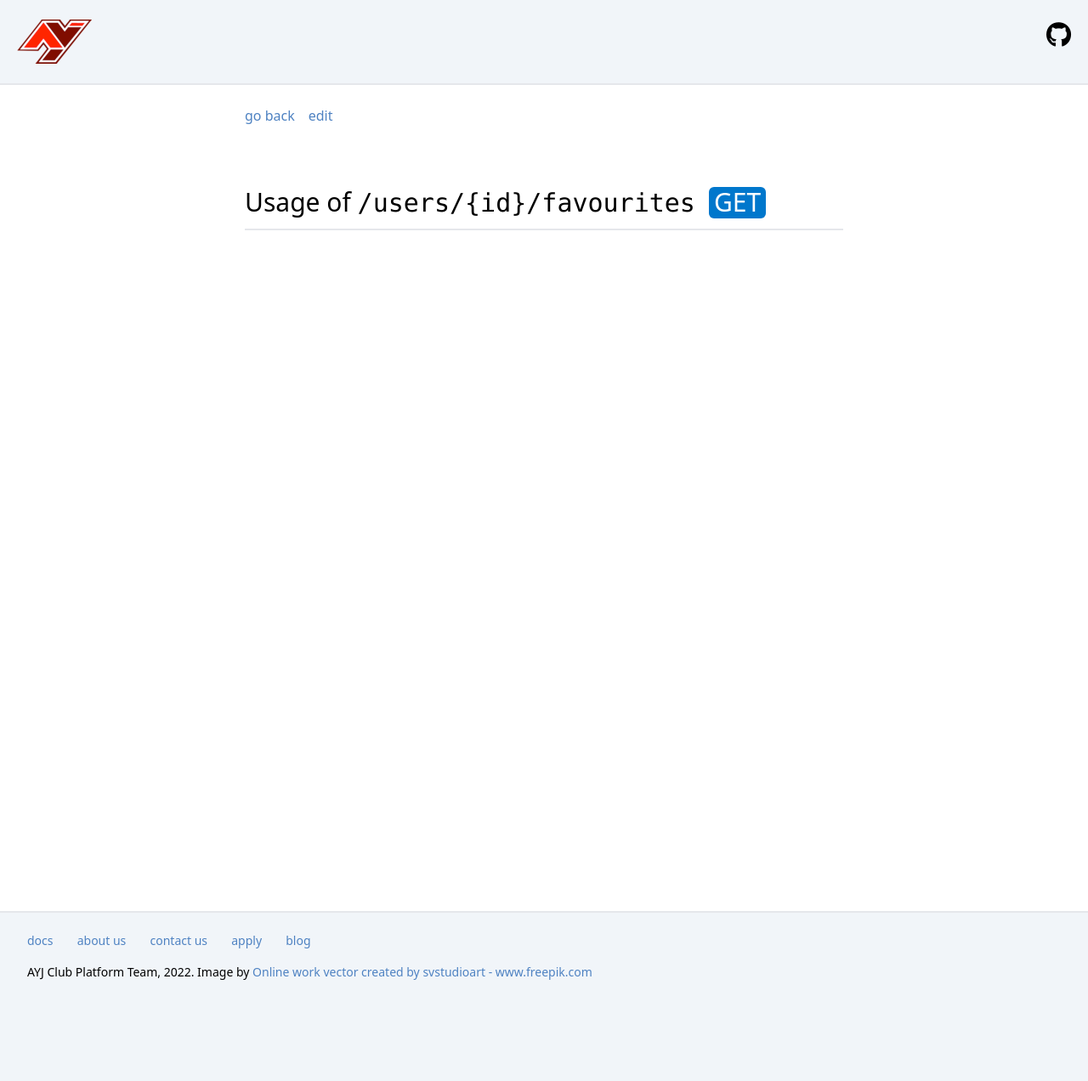
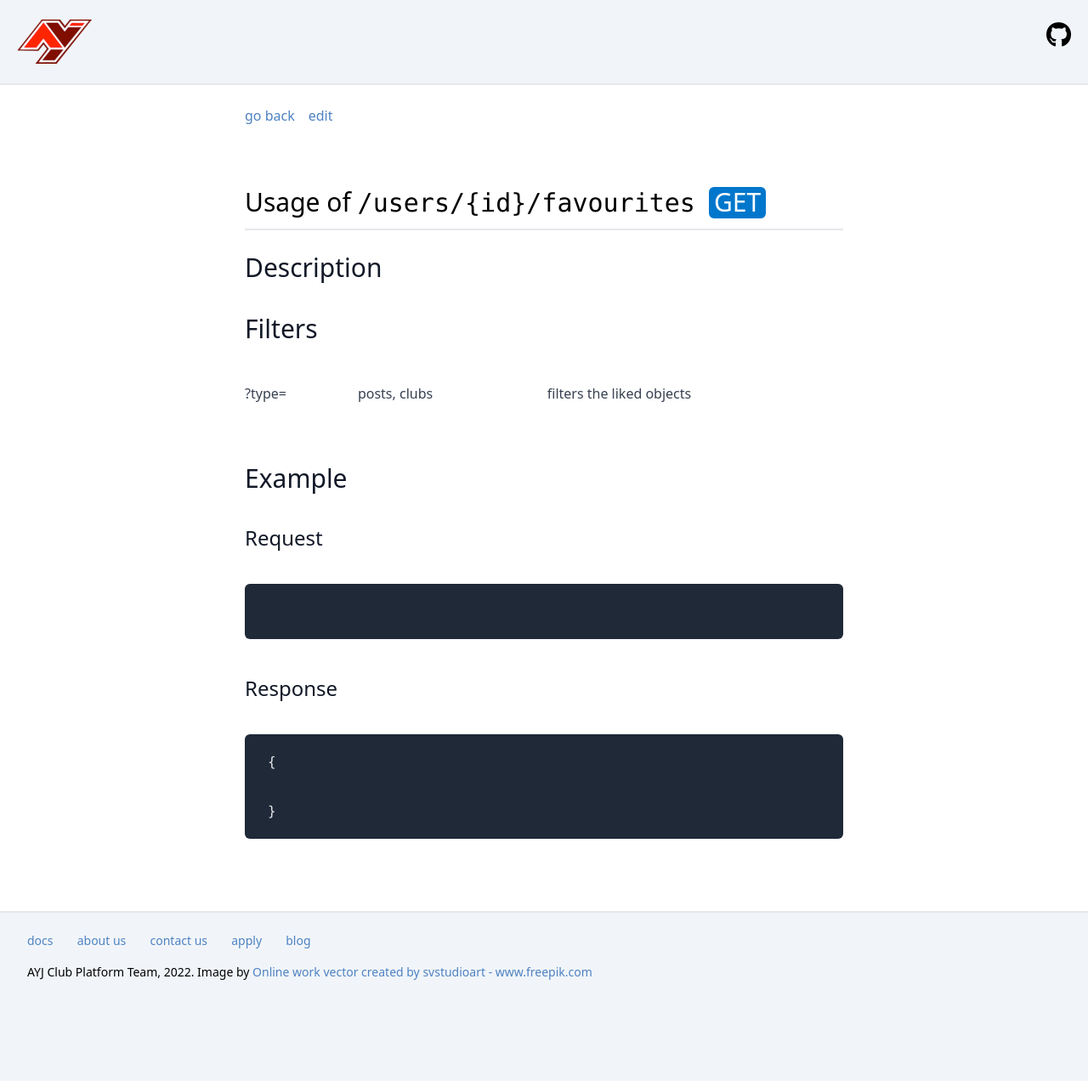
Before and after one commit to ayj-develops/api-specs, a Jekyll site: the page built from _user-endpoint/users-id-favourites.md, in a window 1280 px wide. Shown: the whole page at 85% size. Built offline with Jekyll 4.4.1, drawn with Linux system fonts in a browser that asks for light colours; nearby versions of some CDN libraries.

Commit message:
update user endpoints and queries

````diff
--- a/_user-endpoint/users-id-favourites.md
+++ b/_user-endpoint/users-id-favourites.md
@@ -3,3 +3,26 @@ title: /users/{id}/favourites
 request_type: GET
 layout: api
 ---
+
+## Description
+
+
+## Filters
+
+| ?type= | posts, clubs  | filters the liked objects |
+
+## Example
+
+### Request
+
+```js
+
+```
+
+### Response
+
+```json
+{
+
+}
+```
````
Also changed, not shown: _docs/endpoints.md (+10 -10 lines), _user-endpoint/users-id-liked.md (+0 -4 lines).
